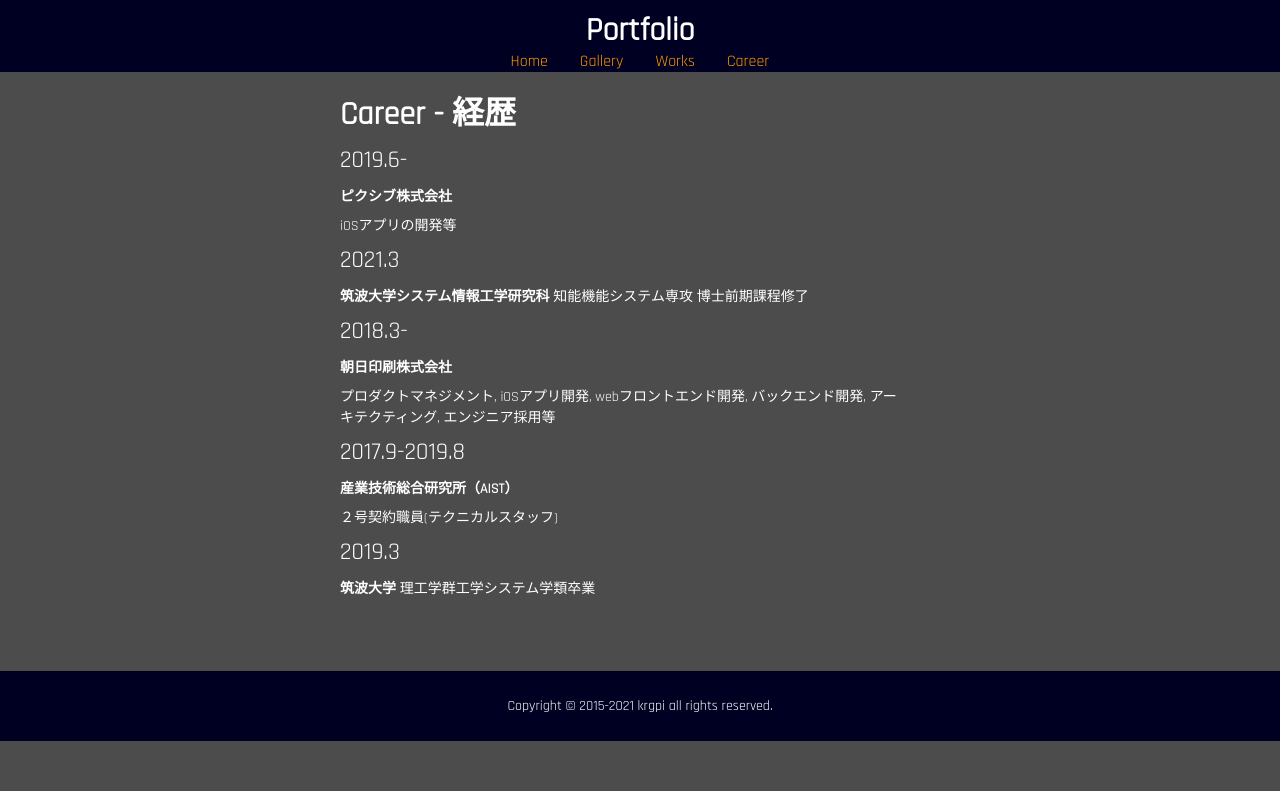
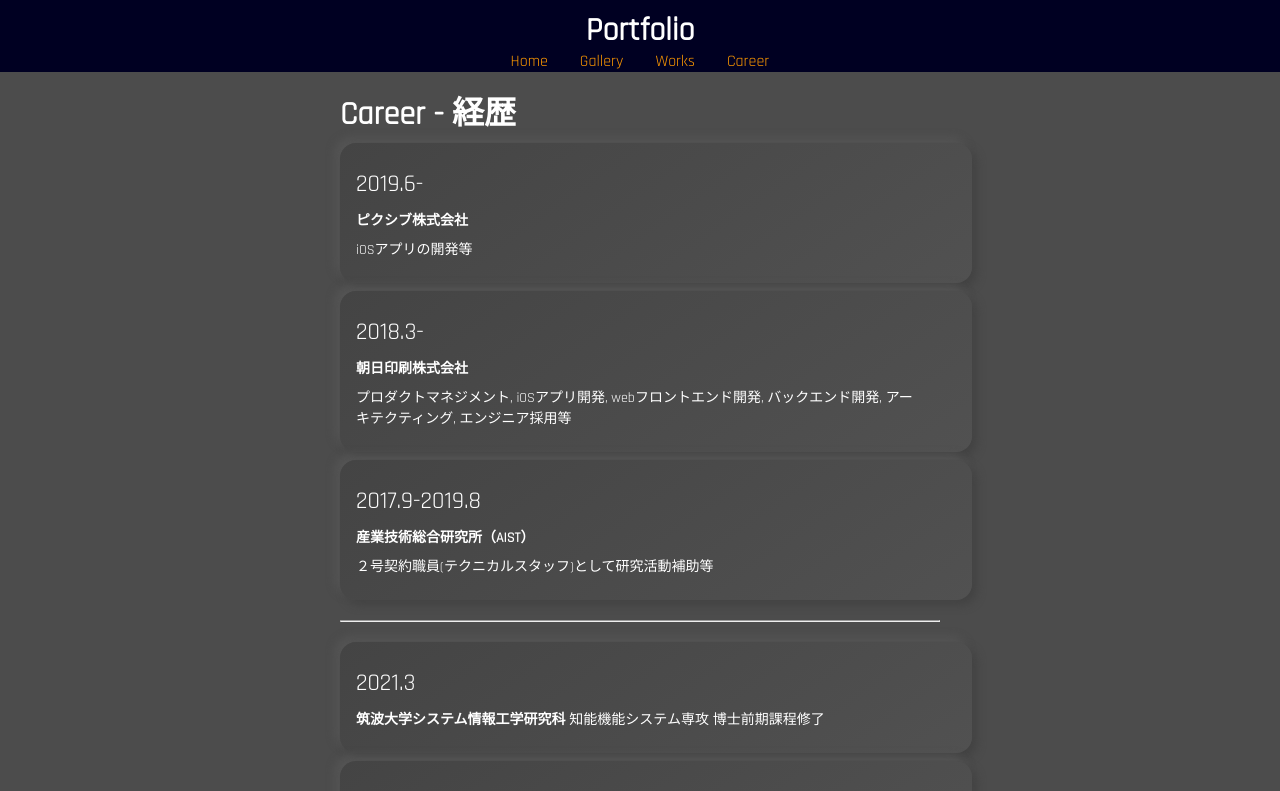
Before and after one commit to krgpi/krgpi.github.io-vue2, a Nuxt app: page /career in a window 1280 px wide. Shown: the top 791 px of the page. Built offline with nearby package versions, Linux system fonts and the light colour scheme.

Commit message:
適宜boxに入れて見やすくする

```diff
--- a/pages/career.vue
+++ b/pages/career.vue
@@ -2,23 +2,36 @@
   <div class="main_body">
     <div class="body_container">
       <h1>Career - 経歴</h1>
+      <div class="category-box">
         <h2>2019.6-</h2>
         <p><b>ピクシブ株式会社</b></p>
         <p>iOSアプリの開発等</p>
-      <h2>2021.3</h2>
-      <p>
-        <b>筑波大学システム情報工学研究科</b>
-        知能機能システム専攻 博士前期課程修了
-      </p>
+      </div>
+
+      <div class="category-box">
         <h2>2018.3-</h2>
         <p><b>朝日印刷株式会社</b></p>
         <p>
           プロダクトマネジメント, iOSアプリ開発, webフロントエンド開発,
           バックエンド開発, アーキテクティング, エンジニア採用等
         </p>
+      </div>
+
+      <div class="category-box">
         <h2>2017.9-2019.8</h2>
         <p><b>産業技術総合研究所（AIST）</b></p>
-      <p>２号契約職員(テクニカルスタッフ)</p>
+        <p>２号契約職員(テクニカルスタッフ)として研究活動補助等</p>
+      </div>
+      <hr />
+      <div class="category-box">
+        <h2>2021.3</h2>
+        <p>
+          <b>筑波大学システム情報工学研究科</b>
+          知能機能システム専攻 博士前期課程修了
+        </p>
+      </div>
+
+      <div class="category-box">
         <h2>2019.3</h2>
         <p>
           <b>筑波大学</b>
@@ -26,4 +39,5 @@
         </p>
       </div>
     </div>
+  </div>
 </template>
--- a/pages/index.vue
+++ b/pages/index.vue
@@ -5,11 +5,13 @@
         <div class="item">
           <img src="img/karaage_free.jpg" alt="icon" width="250px" />
         </div>
-        <div class="item" style="max-width: 500px">
+        <div class="item category-box" style="max-width: 500px">
           <h1><b>カラアゲ / iKaraage</b></h1>
           <h3>Cinephotographer, Engineer</h3>
           <p>
             根っからのプロダクト志向を持ち、10年近く様々なジャンルで制作活動を続ける。フォトグラファーでありエンジニア。最近ではプロダクトマネージャーの仕事にも力を入れる。
+          </p>
+          <p>
             キーワード：iOS, Nuxt.js, Go, AWS, GCP,
             プロダクトマネージャー, α７ｓⅢ, 星景写真, 戦略と狂気, 破壊と創造
           </p>
--- a/pages/works.vue
+++ b/pages/works.vue
@@ -2,6 +2,8 @@
   <div class="main_body">
     <div class="body_container">
       <h1>Works - 過去作</h1>
+
+      <div class="category-box">
         <h1>2020</h1>
         <h3><a href="https://letero.jp" target="_blank">Letero.jp</a></h3>
         <p>
@@ -18,7 +20,8 @@
             </p>
           </div>
         </div>
-
+      </div>
+      <div class="category-box">
         <h1>2019</h1>
         <h3>
           <a href="https://topicnote.github.io/" target="_blank">TopicNote</a>
@@ -26,7 +29,8 @@
         <p>
           自らが立ち上げたプロジェクトチームで、他の学類も含め最大5名の筑波大生を集め、共通認識の構築や技術的なアシストを行いつつ、ウェブサービスの作成を行った。
         </p>
-
+      </div>
+      <div class="category-box">
         <h1>2018</h1>
         <h2>Photobook</h2>
         <h3>reunion vol.1 2018.11</h3>
@@ -36,8 +40,8 @@
           場所：筑波大学5C棟513室にて、オリジナル写真集"reunion -
           再会"を販売しました。 価格等の概要 A4 20ページ フルカラー
           前ページ半光沢の写真用紙を使用 A4見開き全面印刷の写真を2枚含む全25枚
-        無料アプリ AsahiAR による追加画像及び映像コンテンツが閲覧可能（試験的）
-        50部限定印刷 内容
+          無料アプリ AsahiAR
+          による追加画像及び映像コンテンツが閲覧可能（試験的） 50部限定印刷 内容
           2014年から今年にかけて、私が全国各地で撮影した2万枚を超える写真の中から、風景・星景・猫にジャンルを絞り、25枚を厳選して掲載します。<br />
           <a href="https://krgpi.github.io/reunion/" target="_blank"
             >webカタログ</a
@@ -46,7 +50,8 @@
             >販売ページ(booth)</a
           >
         </p>
-
+      </div>
+      <div class="category-box">
         <h1>2018</h1>
         <h3><a href="http://ar-ap-inc.jp" target="_blank">Asahi AR</a></h3>
         <p>
@@ -67,18 +72,19 @@
             <p>
               •Asahi AR combines paper media and digital contents such as movies
               and 3d objects. Users can not only read the book, but also see
-            additional movies and 3d objects and more. Our object and a goal of
-            this project is to compensate weakness of print media by digital
-            media and to tell people about goodness of printing matter. With the
-            widespread use of digital media, the number of print media is
-            decreasing. However, there are strengths as the shapes of the book
-            and the wonderful color expression. On the other hand, there are
-            features that only be found in digital media such as videos, 3D
-            interactive models.
+              additional movies and 3d objects and more. Our object and a goal
+              of this project is to compensate weakness of print media by
+              digital media and to tell people about goodness of printing
+              matter. With the widespread use of digital media, the number of
+              print media is decreasing. However, there are strengths as the
+              shapes of the book and the wonderful color expression. On the
+              other hand, there are features that only be found in digital media
+              such as videos, 3D interactive models.
             </p>
           </div>
         </div>
-
+      </div>
+      <div class="category-box">
         <h1>2014</h1>
         <h2>Photobook</h2>
         <h3>ねこのせかい</h3>
@@ -88,4 +94,5 @@
         <img src="img/nekono_sekai.jpg" height="200px" />
       </div>
     </div>
+  </div>
 </template>
```
Lines whose indentation alone changed are shown as unchanged.
